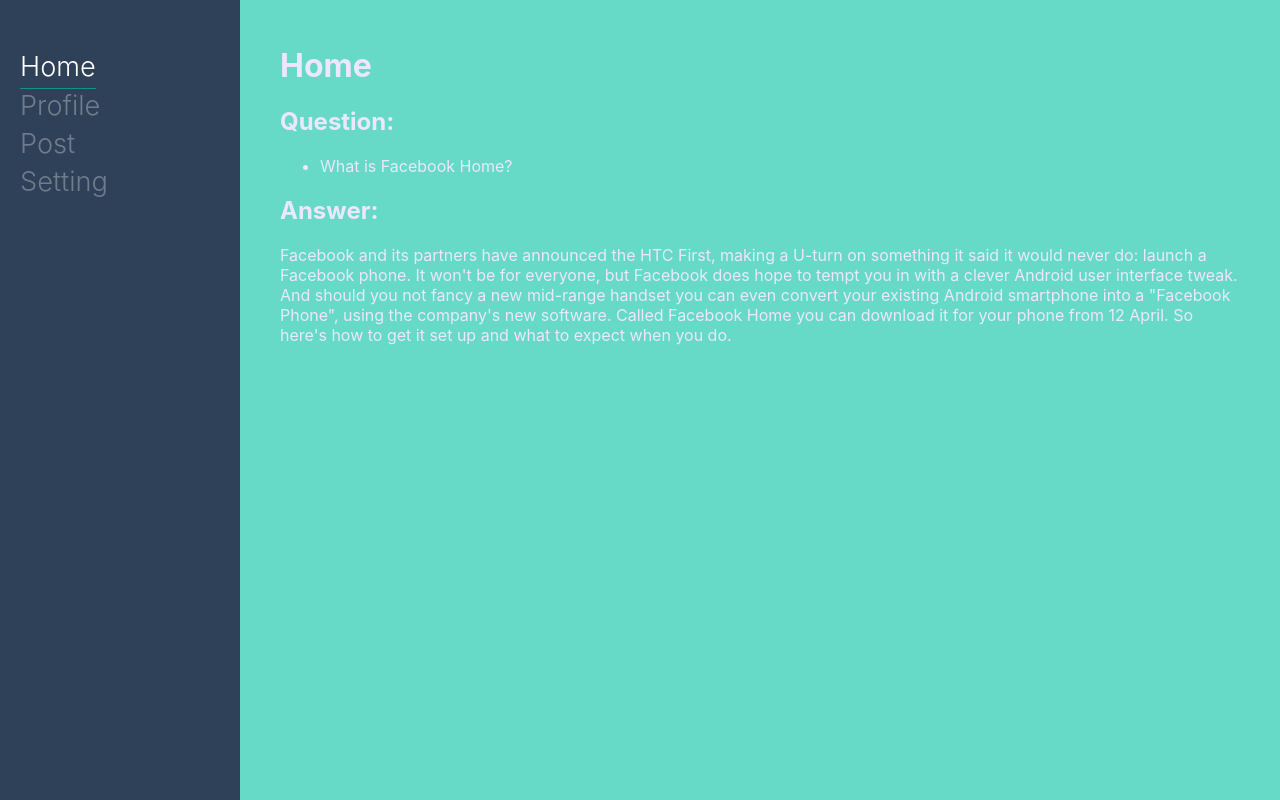
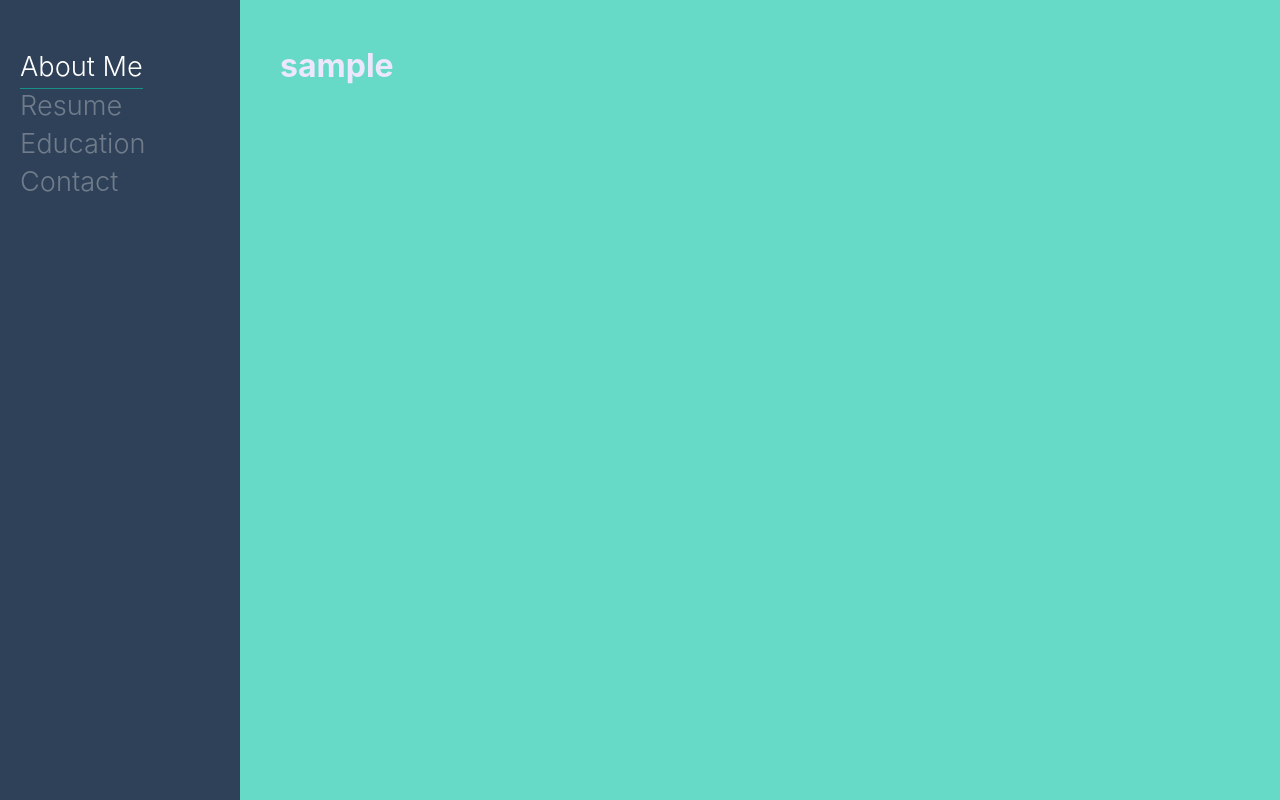
Before and after one commit to ShariyarAbeer/demoapp, a React (Create React App) app: page /#/home in a window 1280 px wide. Built offline with nearby package versions, Linux system fonts and the light colour scheme.

Commit message:
update Part A

```diff
--- a/src/App.js
+++ b/src/App.js
@@ -19,7 +19,7 @@
                   activeClassName="Pages__Link--Active"
                   className="Pages__Link"
                 >
-                  Home
+                  About Me
                 </NavLink>
               </div>
               <div>
@@ -29,7 +29,7 @@
                   activeClassName="Pages__Link--Active"
                   className="Pages__Link"
                 >
-                  Profile
+                  Resume
                 </NavLink>
               </div>
               <div>
@@ -38,7 +38,7 @@
                   activeClassName="Pages__Link--Active"
                   className="Pages__Link"
                 >
-                  Post
+                  Education
                 </NavLink>
               </div>
               <div>
@@ -47,7 +47,7 @@
                   activeClassName="Pages__Link--Active"
                   className="Pages__Link"
                 >
-                  Setting
+                  Contact
                 </NavLink>
               </div>
             </div>
--- a/src/pages/Home.js
+++ b/src/pages/Home.js
@@ -5,23 +5,7 @@
   render() {
     return (
       <div className="HomePage">
-        <h1>Home</h1>
-        <h2>Question:</h2>
-        <ul>
-          <li>What is Facebook Home?</li>
-        </ul>
-        <h2>Answer:</h2>
-        <p>
-          Facebook and its partners have announced the HTC First, making a
-          U-turn on something it said it would never do: launch a Facebook
-          phone. It won't be for everyone, but Facebook does hope to tempt you
-          in with a clever Android user interface tweak. And should you not
-          fancy a new mid-range handset you can even convert your existing
-          Android smartphone into a "Facebook Phone", using the company's new
-          software. Called Facebook Home you can download it for your phone from
-          12 April. So here's how to get it set up and what to expect when you
-          do.
-        </p>
+        <h1>sample</h1>
       </div>
     );
   }
```
